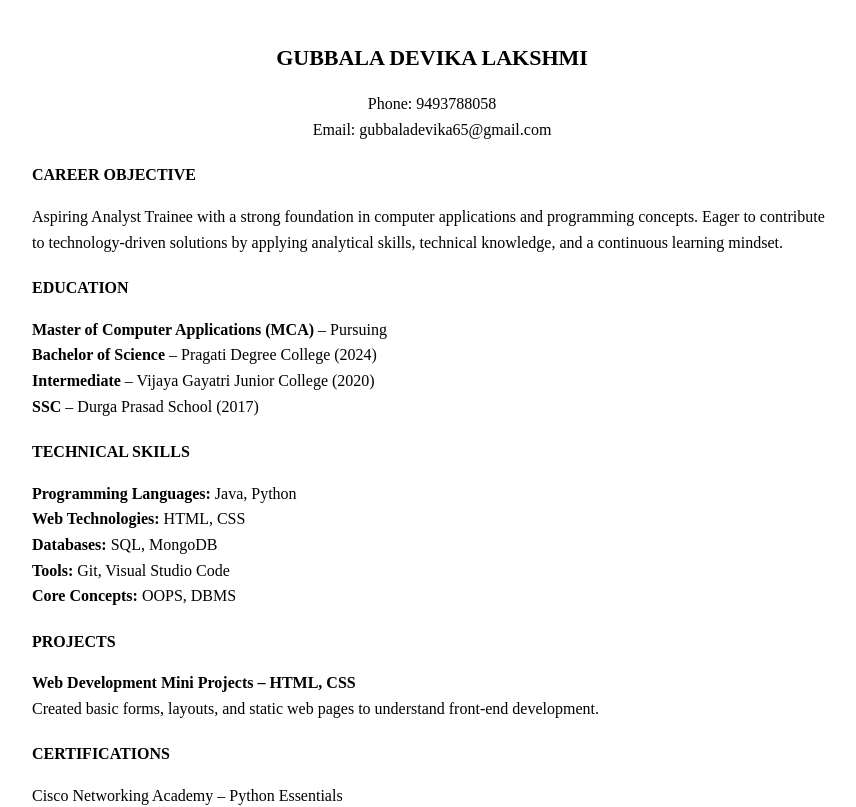
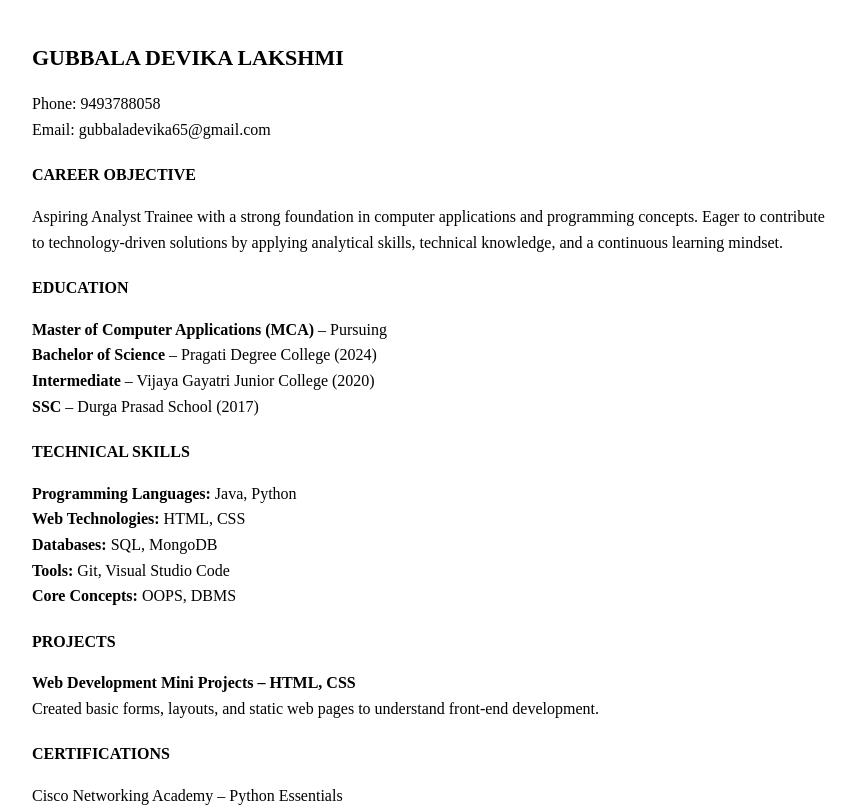
Before and after one commit to Gubbaladevika/resume, a React (Create React App) app: page / in a window 1280 px wide. Shown: the top 807 px of the page, without its empty margins (208-1064 px from the left). Built offline with nearby package versions, Linux system fonts and the light colour scheme.

Commit message:
file changed

```diff
--- a/src/App.css
+++ b/src/App.css
@@ -8,16 +8,17 @@
 }
 
 .name {
-  text-align: center;
+  text-align: left;
   font-size: 22px;
   font-weight: bold;
   margin-bottom: 5px;
 }
 
 .contact {
-  text-align: center;
+  text-align: left;
   margin-bottom: 20px;
 }
+
 
 h3 {
   margin-top: 20px;
```
